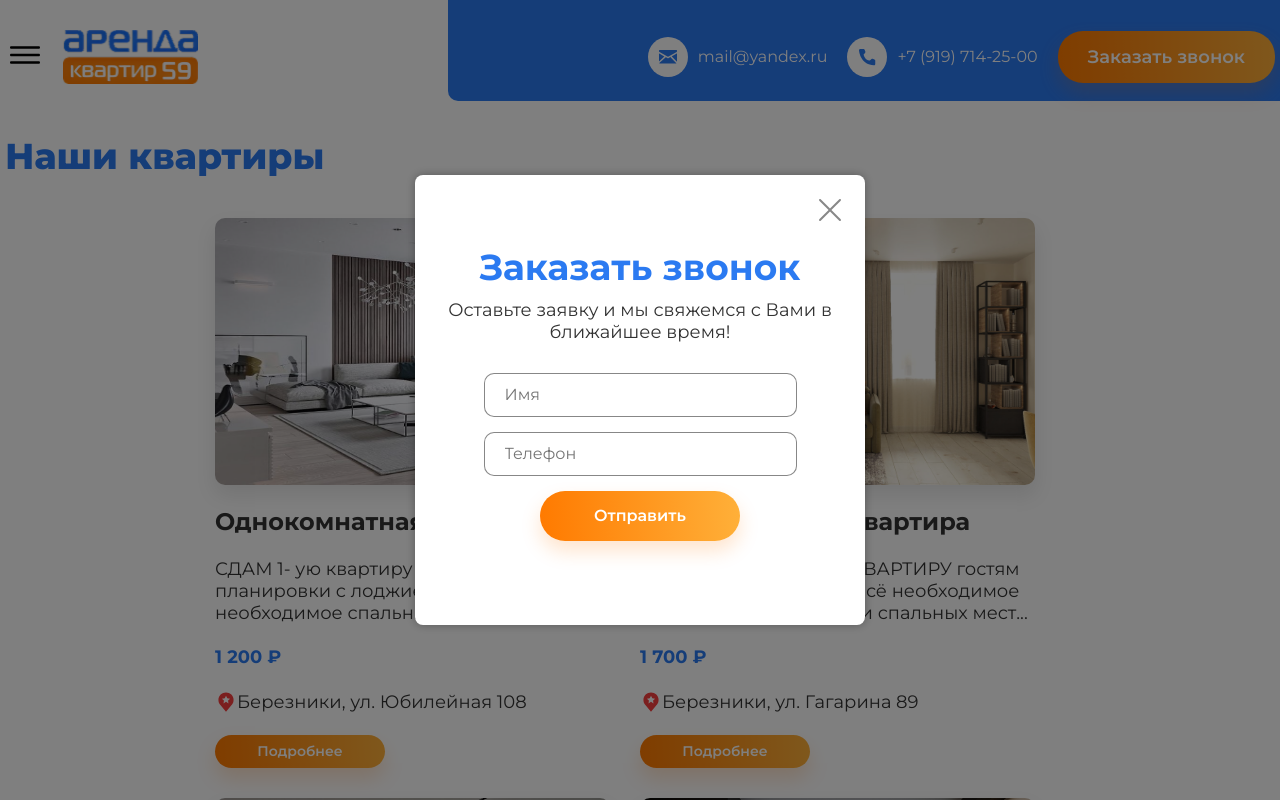
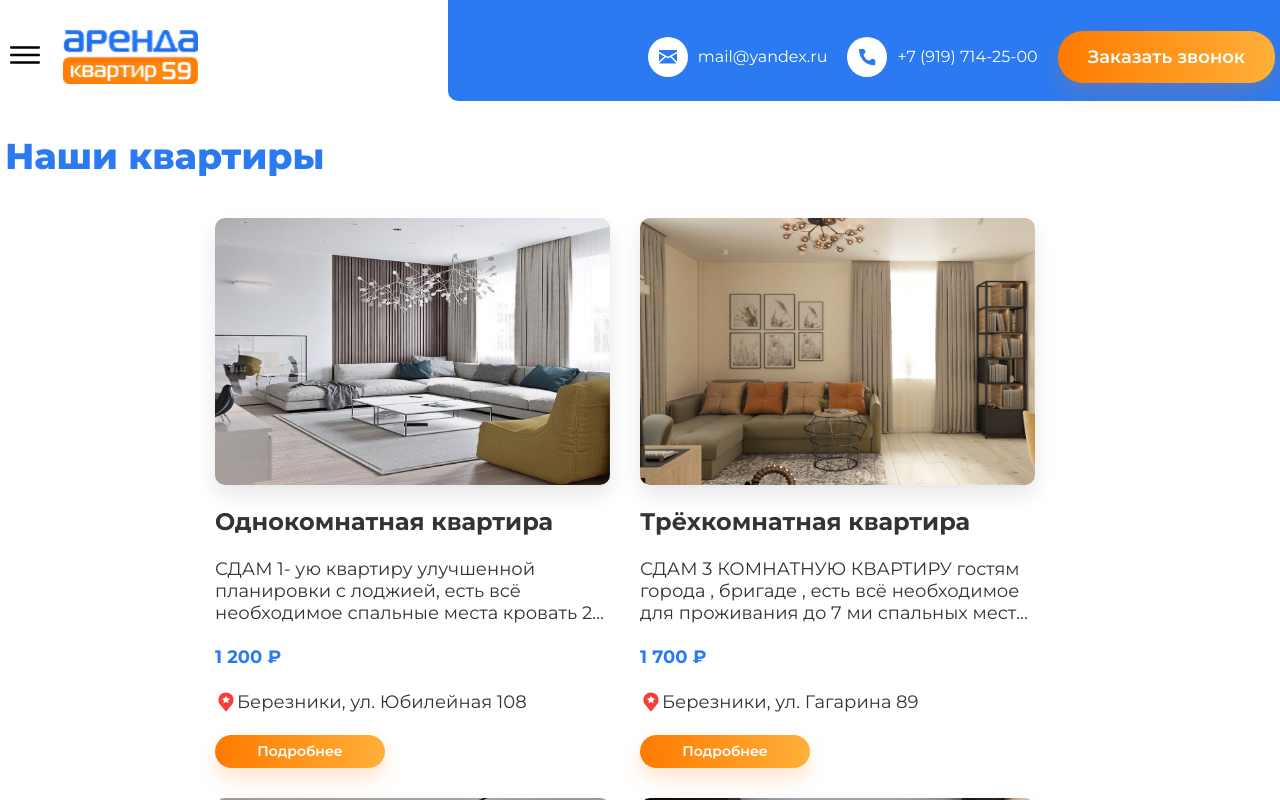
Before and after one commit to Zarif001/Rent-Flat, a React (Vite) app: page /allFlats in a window 1280 px wide. Shown: the top 800 px of the page. Built offline with nearby package versions, Linux system fonts and the light colour scheme.

Commit message:
test commit

```diff
--- a/src/pages/ListOfFlats/ListOfFlats.jsx
+++ b/src/pages/ListOfFlats/ListOfFlats.jsx
@@ -12,15 +12,8 @@ import { AppContext } from "../../store/AppContex";
 import './ListOfFlats.scss'
 
 function ListOfFlats() {
-  const { messages, onOpen } = useContext(AppContext);
+  const {messages} = useContext(AppContext)
 
-  useEffect(() => {
-    const timer = setTimeout(() => {
-      onOpen();
-    }, 5000);
-
-    return () => clearTimeout(timer);
-  }, []);
   return (
     <>
      {messages && <Modal/>}
--- a/src/pages/SelectFlat/SelectFlat.jsx
+++ b/src/pages/SelectFlat/SelectFlat.jsx
@@ -12,15 +12,7 @@ import { useContext  } from "react";
 import { AppContext } from "../../store/AppContex";
 
 function SelectFlat() {
-  const { messages, onOpen } = useContext(AppContext);
-
-  useEffect(() => {
-    const timer = setTimeout(() => {
-      onOpen();
-    }, 5000);
-
-    return () => clearTimeout(timer);
-  }, []);
+  const {messages} = useContext(AppContext)
   return (
     <>
       {messages && <Modal />}
```
